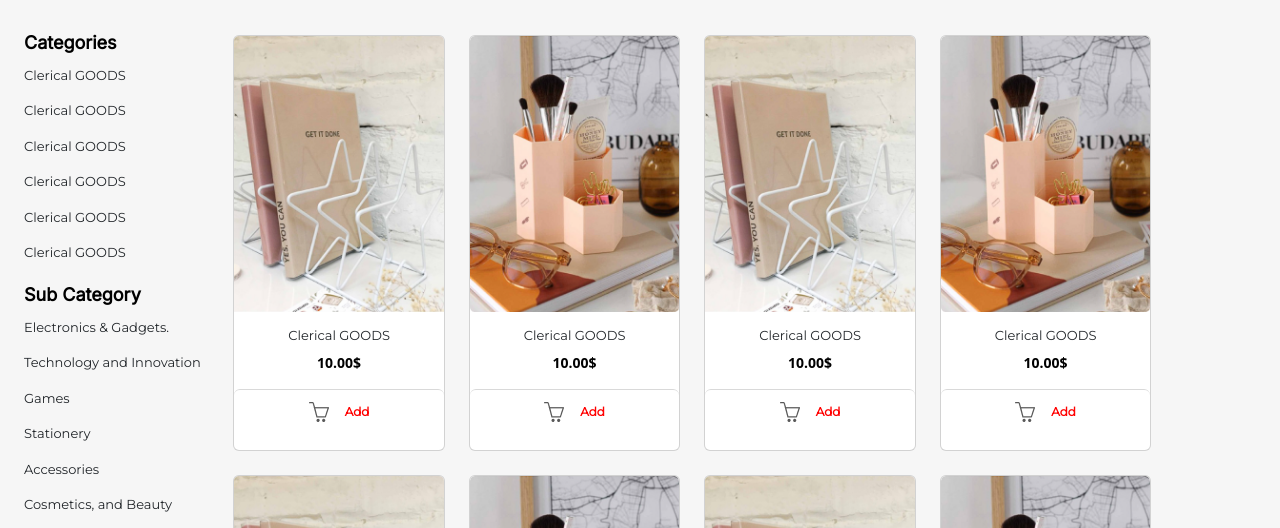
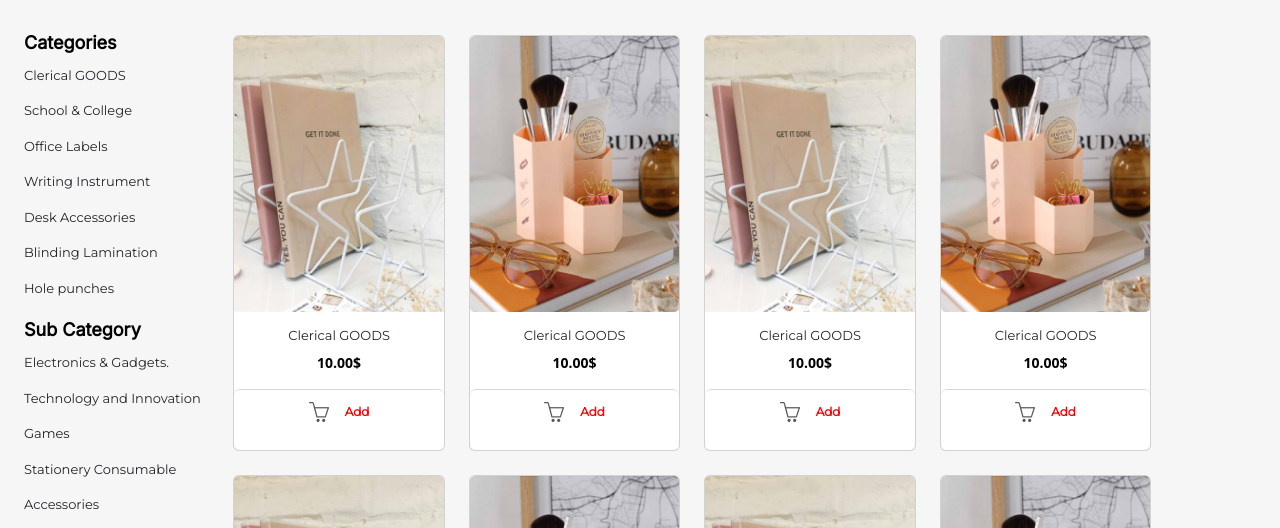
Before and after one commit to gopaladhikari/awali-stationary-will, a plain HTML site: page Pages/Wishlist/wishlist.html in a window 1280 px wide. Shown: the part 255-783 px from the top of the page. Drawn offline with nearby package versions, Linux system fonts and the light colour scheme.

Commit message:
Edited wishlist aside

```diff
--- a/Pages/Wishlist/wishlist.html
+++ b/Pages/Wishlist/wishlist.html
@@ -187,11 +187,12 @@
               <h3 class="categories">Categories</h3>
               <ul class="list-group">
                 <li class="list-group-item p-0 my-2">Clerical GOODS</li>
-                <li class="list-group-item p-0 my-2">Clerical GOODS</li>
-                <li class="list-group-item p-0 my-2">Clerical GOODS</li>
-                <li class="list-group-item p-0 my-2">Clerical GOODS</li>
-                <li class="list-group-item p-0 my-2">Clerical GOODS</li>
-                <li class="list-group-item p-0 my-2">Clerical GOODS</li>
+                <li class="list-group-item p-0 my-2">School & College</li>
+                <li class="list-group-item p-0 my-2">Office Labels</li>
+                <li class="list-group-item p-0 my-2">Writing Instrument</li>
+                <li class="list-group-item p-0 my-2">Desk Accessories</li>
+                <li class="list-group-item p-0 my-2">Blinding Lamination</li>
+                <li class="list-group-item p-0 my-2">Hole punches</li>
               </ul>
             </div>
             <div class="card right-card my-3">
@@ -202,9 +203,11 @@
                   Technology and Innovation
                 </li>
                 <li class="list-group-item p-0 my-2">Games</li>
-                <li class="list-group-item p-0 my-2">Stationery</li>
+                <li class="list-group-item p-0 my-2">Stationery Consumable</li>
                 <li class="list-group-item p-0 my-2">Accessories</li>
-                <li class="list-group-item p-0 my-2">Cosmetics, and Beauty</li>
+                <li class="list-group-item p-0 my-2">Cosmetics and Beauty</li>
+                <li class="list-group-item p-0 my-2">Filling Archives</li>
+                <li class="list-group-item p-0 my-2">label Printer</li>
               </ul>
             </div>
           </div>
```
Also changed, not shown: Pages/DesktopEssential/desktop-essential.html (+1 -1 lines).
